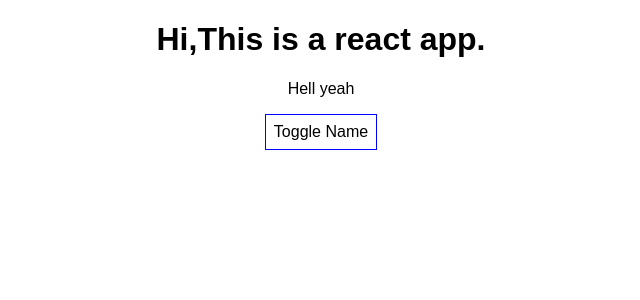
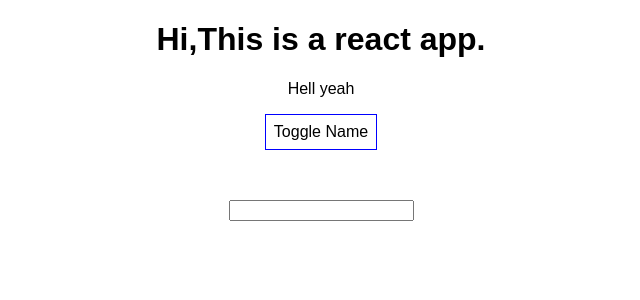
Before and after one commit to Etubom/-react-complete-guide, a React (Create React App) app: page / in a window 1280 px wide. Shown: the top 300 px of the page, without its empty margins (319-959 px from the left). Built offline with nearby package versions, Linux system fonts and the light colour scheme.

Commit message:
input length task done

```diff
--- a/src/App.js
+++ b/src/App.js
@@ -10,7 +10,8 @@ class App extends Component {
        {id: '3',name:'Kenna', age:25}
      ],
      otherState : 'Some other value',
-     showPersons : false
+     showPersons : false,
+     inputLength : ''
    }
    deletePersonHandler = (personIndex)=>{
       //always make a copy before mutating to avoid sideEffects
@@ -38,6 +39,10 @@ class App extends Component {
     togglePersonHandler =() =>{
       const doesShow = this.state.showPersons;
       this.setState({showPersons : !doesShow});
+    }
+    inputLengthHandler =(e)=>{
+      let textTyped = e.target.value;
+      this.setState({ inputLength : textTyped.length})
     }
   render() {
      const style ={
@@ -74,7 +79,14 @@ class App extends Component {
          Toggle Name
          </button>
            {persons}
+           <p>
 
+         <br/>
+           </p>
+         {/* Create an input field with change listener which outputs the length
+         of the entered text below it (eg in a paragraph) */}
+         <input onChange={this.inputLengthHandler}/>
+    <p>{this.state.inputLength}</p>
       </div>
     );
   }
```
